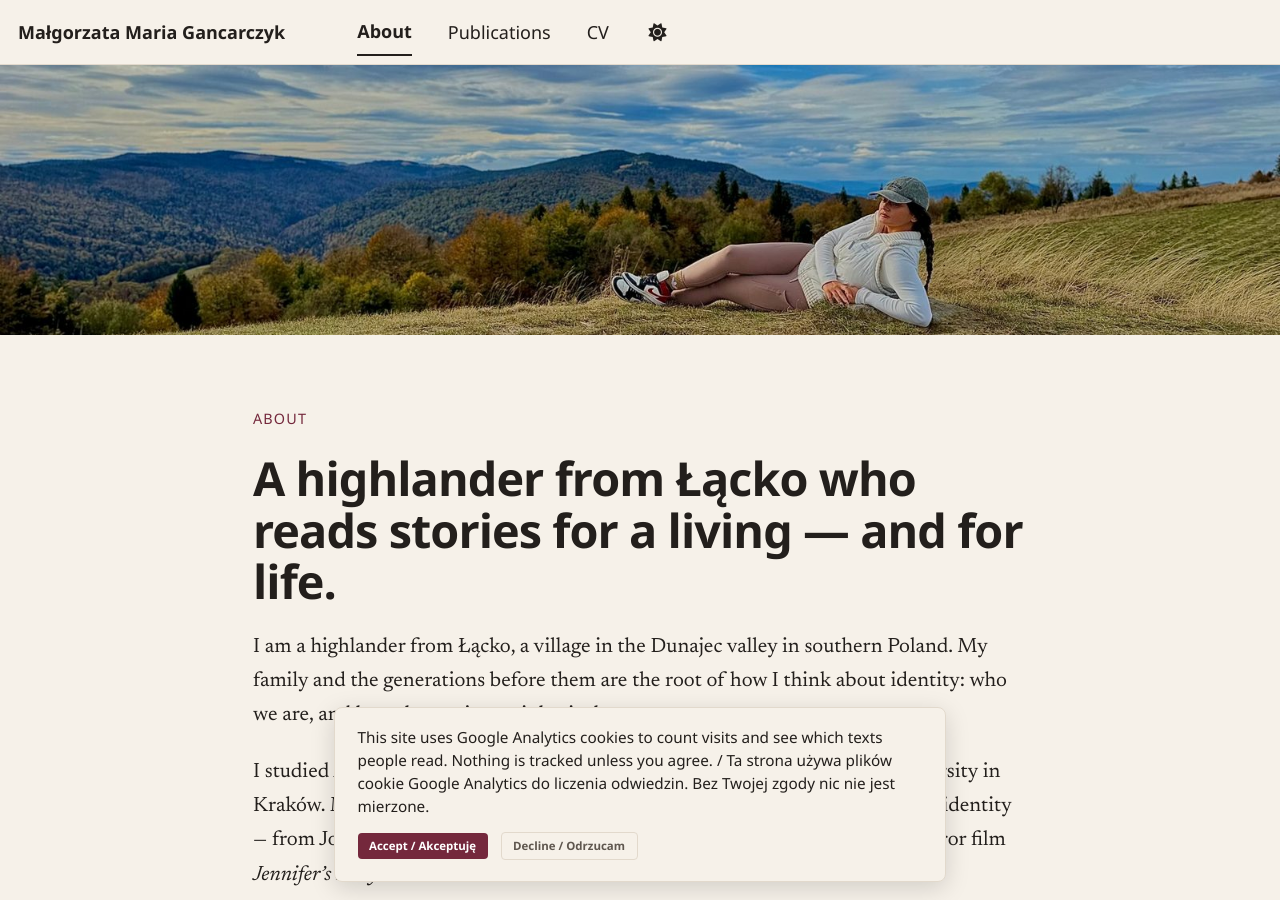
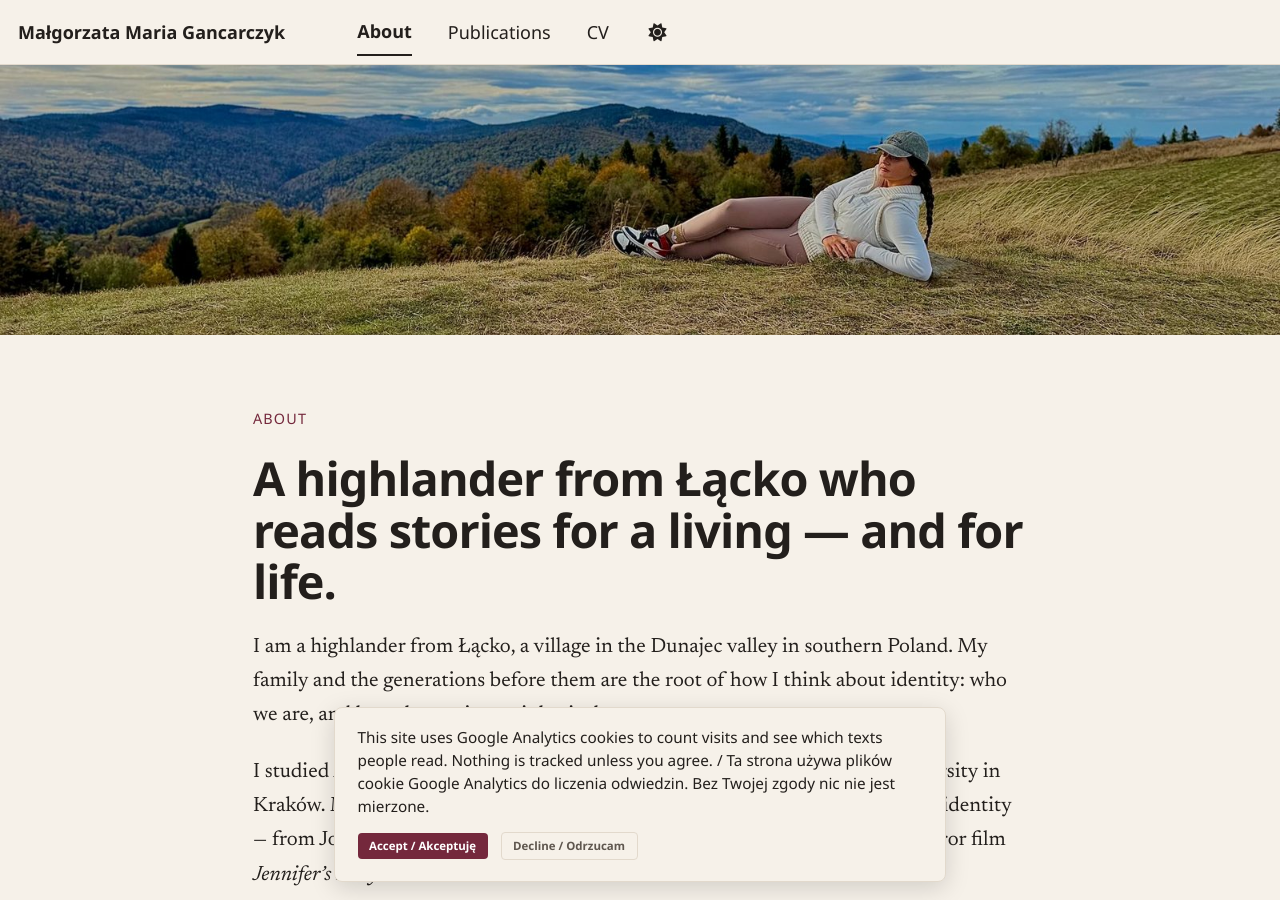
Before and after one commit to malgorzatagancarczyk/malgorzatagancarczyk.github.io, a Jekyll site: the page built from _pages/about.md, in a window 1280 px wide and 900 px high. Built offline with Jekyll 4.4.1, drawn with Linux system fonts in a browser that asks for light colours; some web fonts are replaced; a style sheet for code colours, icons or effects is not loaded.

Commit message:
Update main.scss

```diff
--- a/assets/css/main.scss
+++ b/assets/css/main.scss
@@ -149,4 +149,4 @@ img.author__avatar, .author__avatar img { aspect-ratio: auto !important; object-
 .dl-lead { max-width: 640px; }
 @media (max-width: 52rem) { .dl-hero__grid { grid-template-columns: 1fr; gap: 32px; } .dl-portrait { max-width: 320px; } }
 /* About banner: keep the cap in frame */
-.dl-banner { object-position: 65% 18%; }
+.dl-banner { object-position: 65% 40%; }
```
